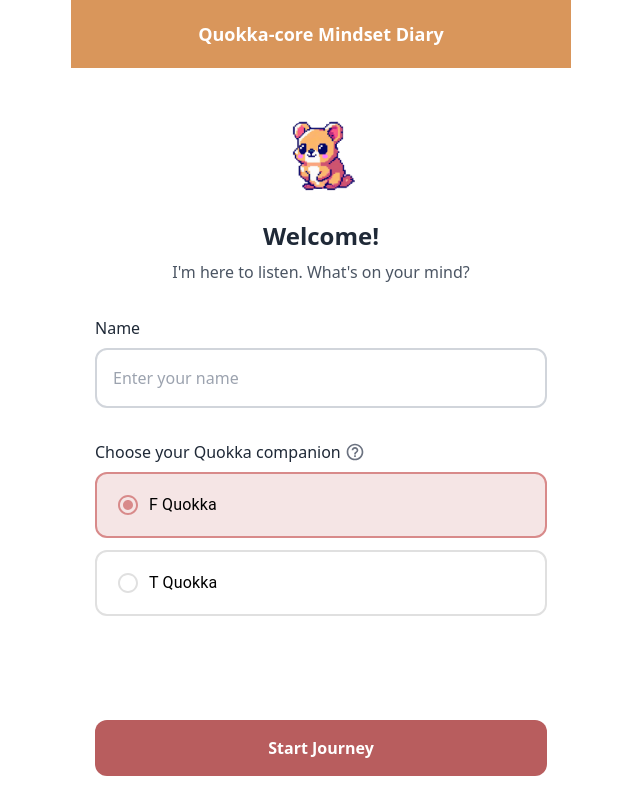
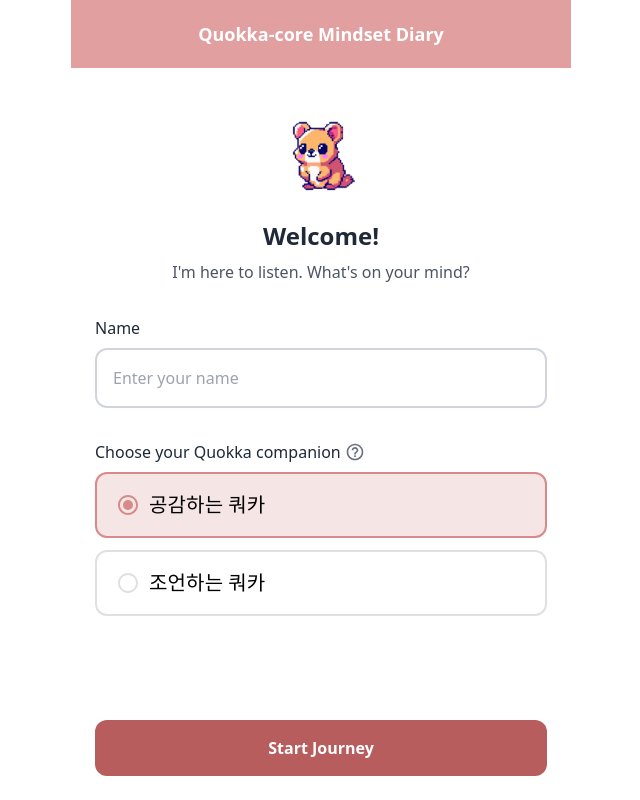
Before and after one commit to team18-aws-hackathon/team18-aws-hackathon, a React (Vite) app in the folder 1. code/front/: page / in a window 1280 px wide. Shown: the whole page, without its empty margins (319-959 px from the left). Built offline with nearby package versions, Linux system fonts and the light colour scheme.

Commit message:
design: image, header change

```diff
--- a/1. code/front/src/components/ui/Header.tsx
+++ b/1. code/front/src/components/ui/Header.tsx
@@ -16,7 +16,8 @@ export const Header = ({
   return (
     <div
       className={`p-5 flex items-center justify-between text-lg font-semibold ${
-        className || (showBack ? 'bg-white text-gray-800' : 'bg-beige-500 text-white')
+        className ||
+        (showBack ? 'bg-white text-gray-800' : 'bg-rose-400 text-white')
       }`}
     >
       {showBack && (
--- a/1. code/front/src/pages/DiaryPage.tsx
+++ b/1. code/front/src/pages/DiaryPage.tsx
@@ -1,5 +1,6 @@
 import { useState } from 'react';
 import { MobileContainer, Header, Button, TextArea } from '@/components';
+import diaryImage from '@/assets/diary-20240901-004.png';
 
 interface DiaryPageProps {
   onBack: () => void;
@@ -17,10 +18,13 @@ export const DiaryPage = ({ onBack, onSaveEntry }: DiaryPageProps) => {
         {/* Quokka Ask Section */}
         <div className="mb-6 flex items-start gap-3">
           {/* Quokka Avatar */}
-          <div className="w-12 h-12 rounded-full bg-rose-500 flex items-center justify-center text-2xl relative flex-shrink-0">
-            🐨
+          <div className="w-12 h-12 rounded-full bg-white border border-rose-400 flex items-center justify-center relative flex-shrink-0">
+            <img
+              src={diaryImage}
+              alt="Quokka"
+              className="w-10 h-10 object-contain"
+            />
           </div>
-
           {/* Speech Bubble */}
           <div
             className="bg-white rounded-2xl p-4 relative flex-1"
@@ -42,7 +46,7 @@ export const DiaryPage = ({ onBack, onSaveEntry }: DiaryPageProps) => {
         </div>
 
         {/* Save Button */}
-        <Button fullWidth variant='rose' onClick={onSaveEntry}>
+        <Button fullWidth variant="rose" onClick={onSaveEntry}>
           Save Entry
         </Button>
       </div>
--- a/1. code/front/src/pages/LoadingPage.tsx
+++ b/1. code/front/src/pages/LoadingPage.tsx
@@ -19,11 +19,11 @@ export const LoadingPage = ({ onComplete }: LoadingPageProps) => {
       <div className="flex-1 flex flex-col items-center justify-center bg-gradient-to-r from-rose-300 to-rose-500 px-6">
         {/* Centered Quokka Face in White Circle */}
         <div className="mb-auto mt-auto flex flex-col items-center">
-          <div className="w-32 h-32 bg-white rounded-full flex items-center justify-center mb-6">
+          <div className="w-40 h-40 bg-white rounded-full flex items-center justify-center mb-6">
             <img
               src={diaryImage}
               alt="Quokka"
-              className="w-24 h-24 object-contain"
+              className="w-32 h-32 object-contain"
             />
           </div>
 
--- a/1. code/front/src/pages/WelcomePage.tsx
+++ b/1. code/front/src/pages/WelcomePage.tsx
@@ -87,7 +87,7 @@ export const WelcomePage = ({ onComplete }: WelcomePageProps) => {
                     }}
                   />
                 }
-                label={<div className="flex">F Quokka</div>}
+                label={<div className="flex text-xl">공감하는 쿼카</div>}
                 sx={{
                   margin: 0,
                   padding: '10px',
@@ -114,7 +114,7 @@ export const WelcomePage = ({ onComplete }: WelcomePageProps) => {
                 }
                 label={
                   <div className="flex items-center gap-2">
-                    <span>T Quokka</span>
+                    <span className="text-xl">조언하는 쿼카</span>
                   </div>
                 }
                 sx={{
@@ -134,7 +134,7 @@ export const WelcomePage = ({ onComplete }: WelcomePageProps) => {
 
         {/* Start Button */}
         <div className="mt-auto">
-          <Button fullWidth variant='rose' onClick={onComplete}>
+          <Button fullWidth variant="rose" onClick={onComplete}>
             Start Journey
           </Button>
         </div>
```
